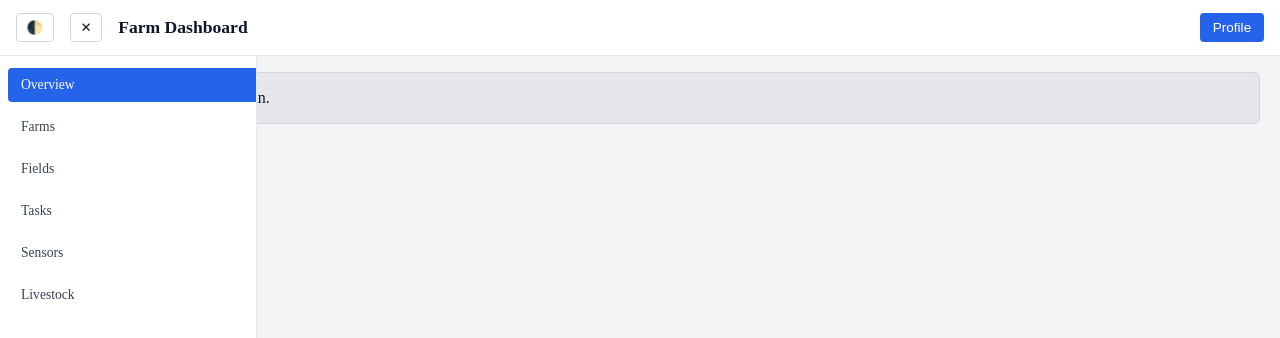
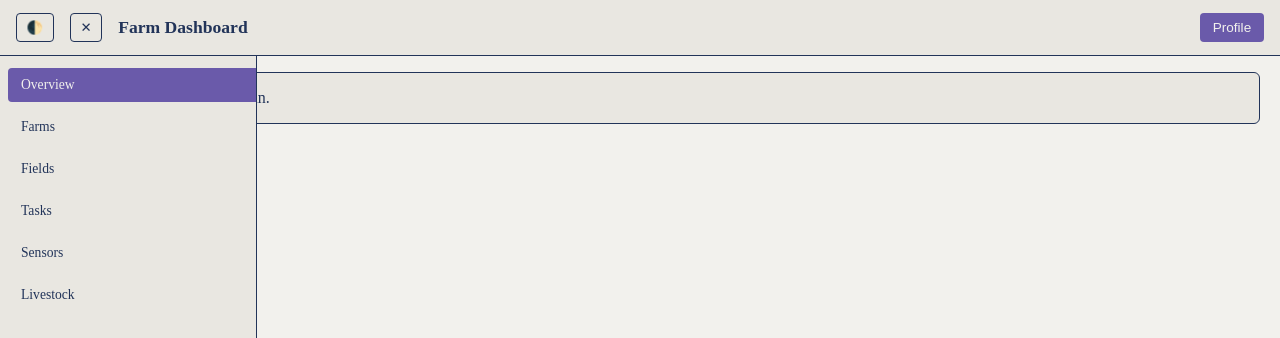
Before and after one commit to oddballadmin/farmhandv1, a React (Vite) app in the folder apps/web/: page / in a window 1280 px wide. Shown: the top 338 px of the page. Built offline with nearby package versions, Linux system fonts and the light colour scheme.

Commit message:
feat(web): consolidate palette to provided variables; system-aware and overridable mapping to tokens

```diff
--- a/apps/web/src/App.css
+++ b/apps/web/src/App.css
@@ -1,122 +1,139 @@
-/* Theme tokens using system preference with optional manual override */
+/* Theme tokens using your palette, system-aware with manual override */
 :root {
 	color-scheme: light dark;
 
-	/* Default to LIGHT tokens; system dark will override via media query below */
-	--fg: #0f172a;
+	/* Base palette variables */
+	--color-dark-bg: #E9E7E1;
+	--color-light-bg: #F2F1ED;
+	--color-primary-text: #223459;
+	--color-secondary-text: #6A5AAA;
+	--color-mod-bg-dark: #F2F1ED;
+	--color-mod-bg-light: #E9E7E1;
+	--color-positive: #37CD97;
+	--color-negative: #F84444;
 
-	--bg: #f3f4f6;        /* page background (light but not white) */
-	--main-bg: #f3f4f6;    /* content area background */
-	--header-bg: #ffffff;
-	--header-border: #e5e7eb;
-	--sidebar-bg: #ffffff;
-	--sidebar-border: #e5e7eb;
-	--module-panel-bg: #e5e7eb;  /* slightly darker than page */
-	--module-panel-border: #d1d5db;
+	/* Default to LIGHT mapping (system dark will override) */
+	--fg: var(--color-primary-text);
+	--fg-secondary: var(--color-secondary-text);
 
-	--menu-btn-border: #d1d5db;
-	--menu-btn-hover-bg: #f3f4f6;
-	--action-btn-bg: #2563eb;
-	--action-btn-hover-bg: #1d4ed8;
-	--action-btn-color: #ffffff;
+	--bg: var(--color-light-bg);
+	--main-bg: var(--color-light-bg);
+	--header-bg: var(--color-mod-bg-light);
+	--header-border: var(--color-primary-text);
+	--sidebar-bg: var(--color-mod-bg-light);
+	--sidebar-border: var(--color-primary-text);
+	--module-panel-bg: var(--color-mod-bg-light); /* darker than page */
+	--module-panel-border: var(--color-primary-text);
 
-	--nav-link-color: #374151;
-	--nav-link-hover-bg: #f3f4f6;
-	--nav-link-hover-color: #111827;
-	--nav-link-active-bg: #2563eb;
-	--nav-link-active-color: #ffffff;
+	--menu-btn-border: var(--color-primary-text);
+	--menu-btn-hover-bg: var(--color-light-bg);
+	--action-btn-bg: var(--color-secondary-text);
+	--action-btn-hover-bg: var(--color-primary-text);
+	--action-btn-color: var(--color-light-bg);
 
-	--sub-menu-border-color: #e5e7eb;
-	--sub-menu-active-bg: #e0e7ff;
-	--sub-menu-active-color: #1e3a8a;
+	--nav-link-color: var(--color-primary-text);
+	--nav-link-hover-bg: var(--color-mod-bg-light);
+	--nav-link-hover-color: var(--color-primary-text);
+	--nav-link-active-bg: var(--color-secondary-text);
+	--nav-link-active-color: var(--color-light-bg);
 
-	--border-color: #e5e7eb;
+	--sub-menu-border-color: var(--color-primary-text);
+	--sub-menu-active-bg: var(--color-secondary-text);
+	--sub-menu-active-color: var(--color-light-bg);
+
+	--border-color: var(--color-primary-text);
+
+	--positive-color: var(--color-positive);
+	--negative-color: var(--color-negative);
 }
 
-/* System DARK preference */
+/* System DARK preference: swap page/module tones */
 @media (prefers-color-scheme: dark) {
 	:root {
-		--fg: #f5f5f5;
+		--fg: var(--color-primary-text);
+		--fg-secondary: var(--color-secondary-text);
 
-		--bg: #0b1220;
-		--main-bg: #0f172a;
-		--header-bg: #1f2937;
-		--header-border: #2d3748;
-		--sidebar-bg: #111827;
-		--sidebar-border: #1f2937;
-		--module-panel-bg: #1e293b;
-		--module-panel-border: #334155;
+		--bg: var(--color-dark-bg);
+		--main-bg: var(--color-dark-bg);
+		--header-bg: var(--color-mod-bg-dark);
+		--header-border: var(--color-primary-text);
+		--sidebar-bg: var(--color-mod-bg-dark);
+		--sidebar-border: var(--color-primary-text);
+		--module-panel-bg: var(--color-mod-bg-dark); /* lighter than page to separate */
+		--module-panel-border: var(--color-primary-text);
 
-		--menu-btn-border: #374151;
-		--menu-btn-hover-bg: #374151;
-		--action-btn-bg: #2563eb;
-		--action-btn-hover-bg: #1d4ed8;
-		--action-btn-color: #ffffff;
+		--menu-btn-border: var(--color-primary-text);
+		--menu-btn-hover-bg: var(--color-dark-bg);
+		--action-btn-bg: var(--color-secondary-text);
+		--action-btn-hover-bg: var(--color-primary-text);
+		--action-btn-color: var(--color-light-bg);
 
-		--nav-link-color: #d1d5db;
-		--nav-link-hover-bg: #1f2937;
-		--nav-link-hover-color: #ffffff;
-		--nav-link-active-bg: #2563eb;
-		--nav-link-active-color: #ffffff;
+		--nav-link-color: var(--color-primary-text);
+		--nav-link-hover-bg: var(--color-mod-bg-dark);
+		--nav-link-hover-color: var(--color-primary-text);
+		--nav-link-active-bg: var(--color-secondary-text);
+		--nav-link-active-color: var(--color-light-bg);
 
-		--sub-menu-border-color: #334155;
-		--sub-menu-active-bg: #1e3a8a;
-		--sub-menu-active-color: #e0e7ff;
+		--sub-menu-border-color: var(--color-primary-text);
+		--sub-menu-active-bg: var(--color-secondary-text);
+		--sub-menu-active-color: var(--color-light-bg);
 
-		--border-color: #334155;
+		--border-color: var(--color-primary-text);
 	}
 }
 
 /* Manual override: force LIGHT */
 :root[data-theme="light"] {
-	--fg: #0f172a;
-	--bg: #f3f4f6;
-	--main-bg: #f3f4f6;
-	--header-bg: #ffffff;
-	--header-border: #e5e7eb;
-	--sidebar-bg: #ffffff;
-	--sidebar-border: #e5e7eb;
-	--module-panel-bg: #e5e7eb;
-	--module-panel-border: #d1d5db;
-	--menu-btn-border: #d1d5db;
-	--menu-btn-hover-bg: #f3f4f6;
-	--action-btn-bg: #2563eb;
-	--action-btn-hover-bg: #1d4ed8;
-	--action-btn-color: #ffffff;
-	--nav-link-color: #374151;
-	--nav-link-hover-bg: #f3f4f6;
-	--nav-link-hover-color: #111827;
-	--nav-link-active-bg: #2563eb;
-	--nav-link-active-color: #ffffff;
-	--sub-menu-border-color: #e5e7eb;
-	--sub-menu-active-bg: #e0e7ff;
-	--sub-menu-active-color: #1e3a8a;
-	--border-color: #e5e7eb;
+	--fg: var(--color-primary-text);
+	--fg-secondary: var(--color-secondary-text);
+	--bg: var(--color-light-bg);
+	--main-bg: var(--color-light-bg);
+	--header-bg: var(--color-mod-bg-light);
+	--header-border: var(--color-primary-text);
+	--sidebar-bg: var(--color-mod-bg-light);
+	--sidebar-border: var(--color-primary-text);
+	--module-panel-bg: var(--color-mod-bg-light);
+	--module-panel-border: var(--color-primary-text);
+	--menu-btn-border: var(--color-primary-text);
+	--menu-btn-hover-bg: var(--color-light-bg);
+	--action-btn-bg: var(--color-secondary-text);
+	--action-btn-hover-bg: var(--color-primary-text);
+	--action-btn-color: var(--color-light-bg);
+	--nav-link-color: var(--color-primary-text);
+	--nav-link-hover-bg: var(--color-mod-bg-light);
+	--nav-link-hover-color: var(--color-primary-text);
+	--nav-link-active-bg: var(--color-secondary-text);
+	--nav-link-active-color: var(--color-light-bg);
+	--sub-menu-border-color: var(--color-primary-text);
+	--sub-menu-active-bg: var(--color-secondary-text);
+	--sub-menu-active-color: var(--color-light-bg);
+	--border-color: var(--color-primary-text);
 }
 
 /* Manual override: force DARK */
 :root[data-theme="dark"] {
-	--fg: #f5f5f5;
-	--bg: #0b1220;
-	--main-bg: #0f172a;
-	--header-bg: #1f2937;
-	--header-border: #2d3748;
-	--sidebar-bg: #111827;
-	--sidebar-border: #1f2937;
-	--module-panel-bg: #1e293b;
-	--module-panel-border: #334155;
-	--menu-btn-border: #374151;
-	--menu-btn-hover-bg: #374151;
-	--action-btn-bg: #2563eb;
-	--action-btn-hover-bg: #1d4ed8;
-	--action-btn-color: #ffffff;
-	--nav-link-color: #d1d5db;
-	--nav-link-hover-bg: #1f2937;
-	--nav-link-hover-color: #ffffff;
-	--nav-link-active-bg: #2563eb;
-	--nav-link-active-color: #ffffff;
-	--sub-menu-border-color: #334155;
-	--sub-menu-active-bg: #1e3a8a;
-	--sub-menu-active-color: #e0e7ff;
-	--border-color: #334155;
+	--fg: var(--color-primary-text);
+	--fg-secondary: var(--color-secondary-text);
+	--bg: var(--color-dark-bg);
+	--main-bg: var(--color-dark-bg);
+	--header-bg: var(--color-mod-bg-dark);
+	--header-border: var(--color-primary-text);
+	--sidebar-bg: var(--color-mod-bg-dark);
+	--sidebar-border: var(--color-primary-text);
+	--module-panel-bg: var(--color-mod-bg-dark);
+	--module-panel-border: var(--color-primary-text);
+	--menu-btn-border: var(--color-primary-text);
+	--menu-btn-hover-bg: var(--color-dark-bg);
+	--action-btn-bg: var(--color-secondary-text);
+	--action-btn-hover-bg: var(--color-primary-text);
+	--action-btn-color: var(--color-light-bg);
+	--nav-link-color: var(--color-primary-text);
+	--nav-link-hover-bg: var(--color-mod-bg-dark);
+	--nav-link-hover-color: var(--color-primary-text);
+	--nav-link-active-bg: var(--color-secondary-text);
+	--nav-link-active-color: var(--color-light-bg);
+	--sub-menu-border-color: var(--color-primary-text);
+	--sub-menu-active-bg: var(--color-secondary-text);
+	--sub-menu-active-color: var(--color-light-bg);
+	--border-color: var(--color-primary-text);
 }
```
